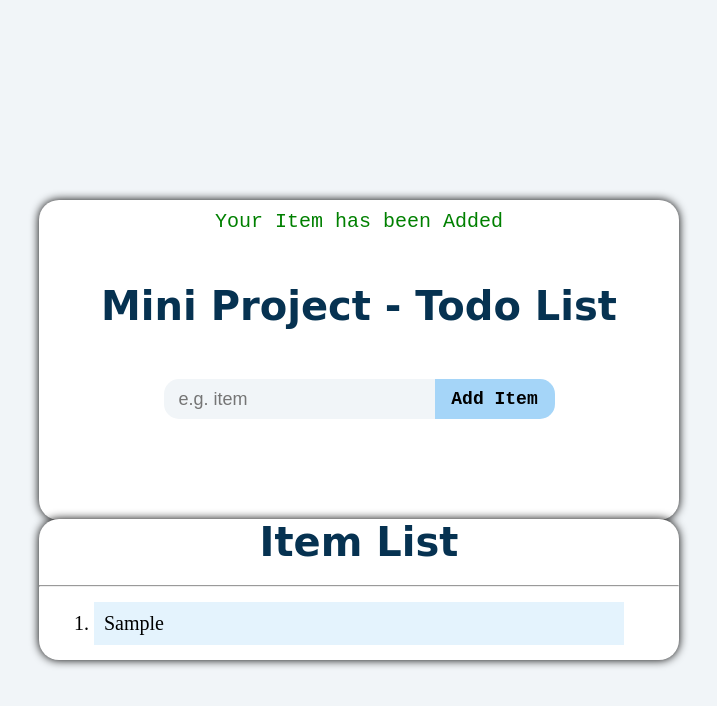
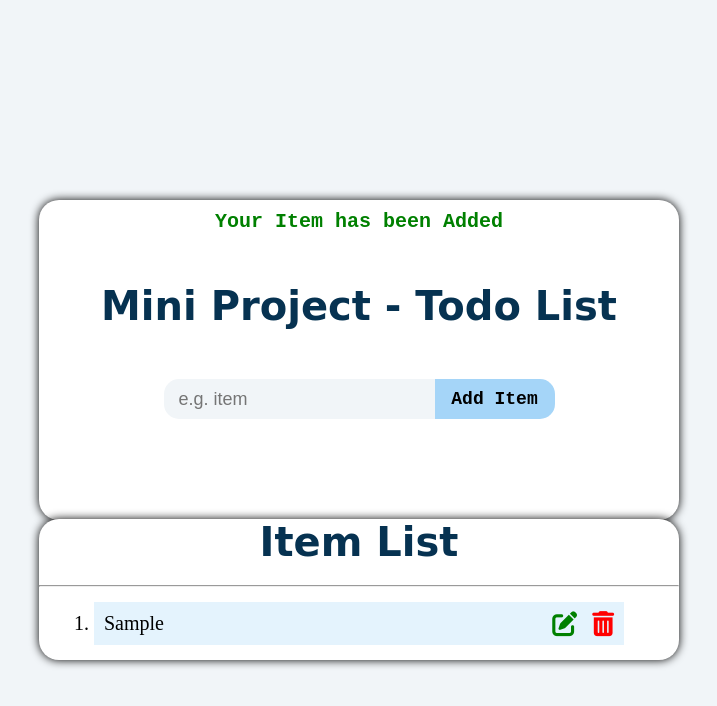
Before and after one commit to shohagroy/mini_project-ToDoList, a plain HTML site: page index.html in a window 1280 px wide. Both pictures are taken after typing "Sample" into the empty fields and a click on the button "Add Item". Shown: the whole page, without its empty margins (281-998 px from the left). Drawn offline with Linux system fonts and the light colour scheme; a web font is replaced by a local one.

Commit message:
deleted button added

```diff
--- a/index.html
+++ b/index.html
@@ -11,6 +11,10 @@
       href="https://fonts.googleapis.com/css2?family=DynaPuff:wght@400;500;600;700&family=Lobster&display=swap"
       rel="stylesheet"
     />
+    <script
+      src="https://kit.fontawesome.com/c856552904.js"
+      crossorigin="anonymous"
+    ></script>
   </head>
   <style>
     * {
@@ -41,6 +45,7 @@
       margin: 10px;
       color: red;
       font-family: "Courier New", Courier, monospace;
+      font-weight: bold;
     }
     .main_continaer h2 {
       text-align: center;
@@ -105,6 +110,18 @@
       background-color: #a5d5f84b;
       padding: 10px;
     }
+    ol li i {
+      padding-left: 15px;
+      float: right;
+      cursor: pointer;
+      font-size: 25px;
+    }
+    .fa-trash-can {
+      color: red;
+    }
+    .fa-pen-to-square {
+      color: green;
+    }
   </style>
   <body>
     <main>
@@ -123,7 +140,6 @@
         </div>
       </div>
     </main>
-
     <script src="script.js"></script>
   </body>
 </html>
--- a/script.js
+++ b/script.js
@@ -9,6 +9,8 @@ const inputItem = document.getElementById('inputArea');
 function additem(){
     if(inputItem.value == ""){
         document.getElementById('outPut').innerText = "Please enter a valid item name !!";
+        document.getElementById('outPut').style.color = "red"
+
 
     }
     else{
@@ -21,6 +23,30 @@ function additem(){
         newItem.innerText = inputItem.value;
         listItem.appendChild(newItem);
 
+
+        const delButton = document.createElement('i');
+        delButton.setAttribute(`class`, `fa-solid fa-trash-can`);
+        newItem.appendChild(delButton);
+
+        delButton.addEventListener('click', deletedItem);
+
+        function deletedItem(){
+            newItem.parentNode.removeChild(newItem);
+        }
+
+        const modifyButton = document.createElement('i');
+        modifyButton.setAttribute(`class`, `fa-solid fa-pen-to-square`);
+        newItem.appendChild(modifyButton);
+
+        modifyButton.addEventListener('click', modifyItem);
+
+        function modifyItem(){
+            console.log('modify item button clicked')
+
+
+        }
+
+
         inputItem.value = "";
     }
 }
```
